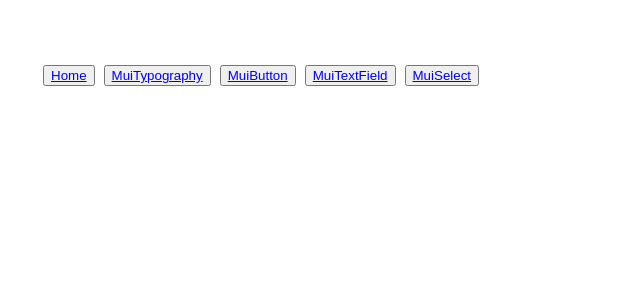
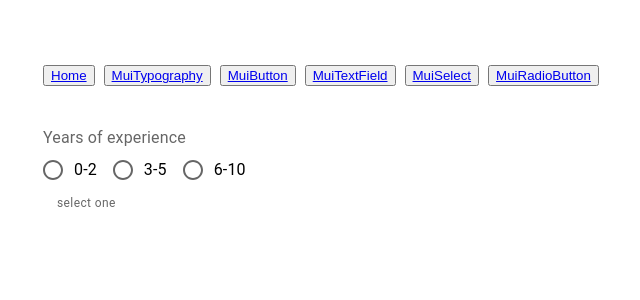
Before and after one commit to 0-mayurkaretha/React_MUI, a React (Create React App) app: page /MuiRadioButton in a window 1280 px wide. Shown: the top 300 px of the page, without its empty margins (21-661 px from the left). Built offline with nearby package versions, Linux system fonts and the light colour scheme.

Commit message:
Radio button

```diff
--- a/src/App.tsx
+++ b/src/App.tsx
@@ -5,6 +5,7 @@ import MuiTypography from './components/MuiTypography';
 import MuiButton from './components/MuiButton';
 import MuiTextField from './components/MuiTextField';
 import MuiSelect from './components/MuiSelect';
+import MuiRadioButton from './components/MuiRadioButton';
 
 function App() {
   return (
@@ -15,11 +16,13 @@ function App() {
         <button><Link to="/MuiButton">MuiButton</Link></button>&nbsp;&nbsp;
         <button><Link to="/MuiTextField">MuiTextField</Link></button>&nbsp;&nbsp;
         <button><Link to="/MuiSelect">MuiSelect</Link></button>&nbsp;&nbsp;
+        <button><Link to="/MuiRadioButton">MuiRadioButton</Link></button>&nbsp;&nbsp;
         <Routes>
           <Route path="/MuiTypography" element={<MuiTypography />} />
           <Route path="/MuiButton" element={<MuiButton />} />
           <Route path="/MuiTextField" element={<MuiTextField />} />
           <Route path="/MuiSelect" element={<MuiSelect />} />
+          <Route path="/MuiRadioButton" element={<MuiRadioButton />} />
         </Routes>
       </BrowserRouter>
     </div>
--- /dev/null
+++ b/src/components/MuiRadioButton.tsx
@@ -0,0 +1,32 @@
+import React, {useState} from "react"
+import { Box, FormControl, FormLabel, FormControlLabel, RadioGroup, Radio, FormHelperText } from "@mui/material"
+import { Form } from "react-router-dom"
+
+const MuiRadioButton = () => {
+  const [value, setValue] = useState('')
+  const handleChange = (event: React.ChangeEvent<HTMLInputElement>) => {
+    setValue(event.target.value)
+  }
+
+  return (
+    <div>
+      <br/><br/>
+
+      <Box>
+        <FormControl>
+          <FormLabel id='job-experience-group-label'>
+            Years of experience
+          </FormLabel>
+          <RadioGroup name='job-experience-group' aria-label='job-experience-group-label' value={value} onChange={handleChange} row>
+            <FormControlLabel control={<Radio  color='secondary' />} label='0-2' value='0-2' />
+            <FormControlLabel control={<Radio />} label='3-5' value='3-5' />
+            <FormControlLabel control={<Radio />} label='6-10' value='6-10' />
+          </RadioGroup>
+          <FormHelperText>select one</FormHelperText>
+        </FormControl>
+      </Box>
+    </div>
+  )
+};
+
+export default MuiRadioButton;
```
